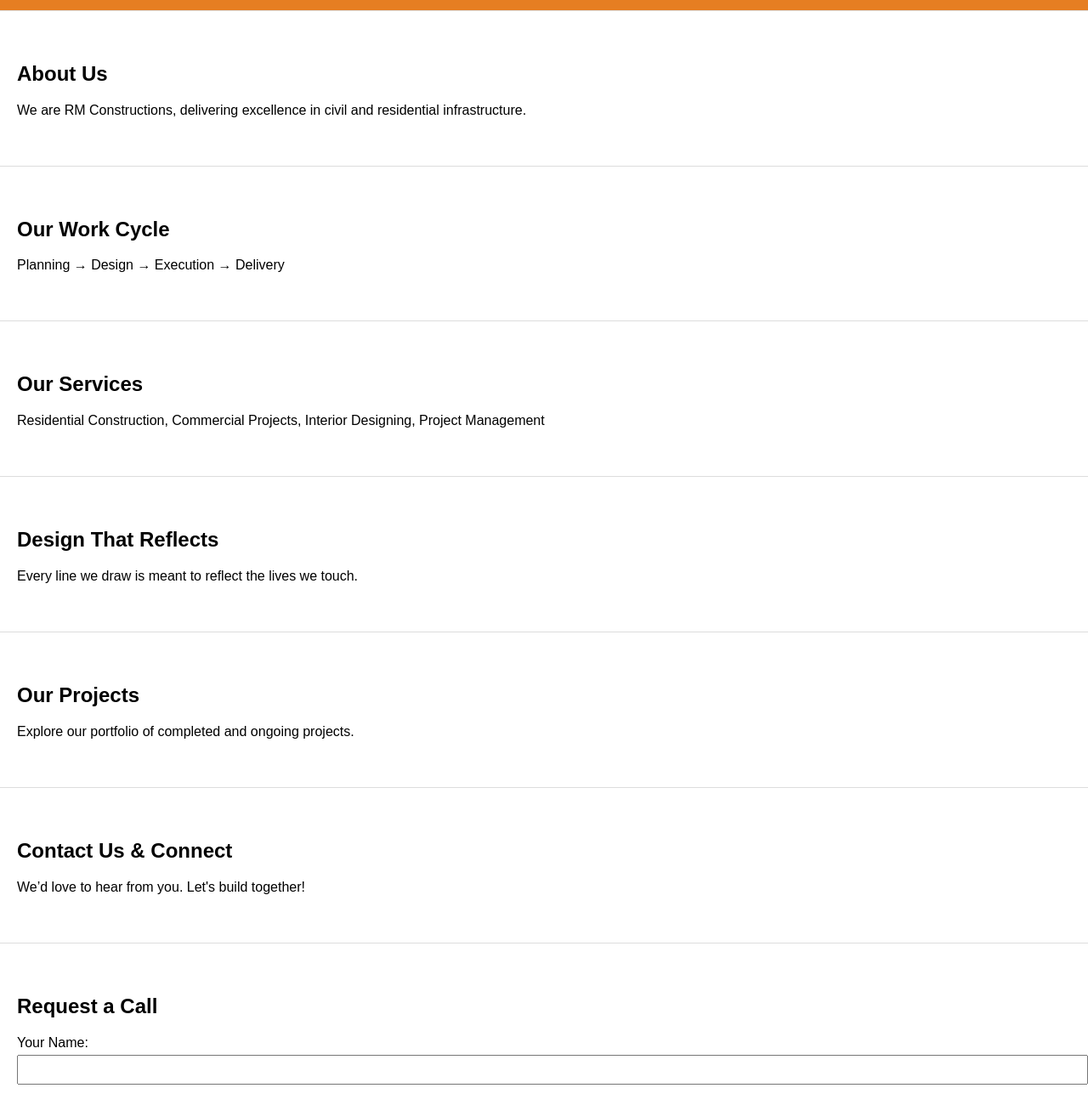
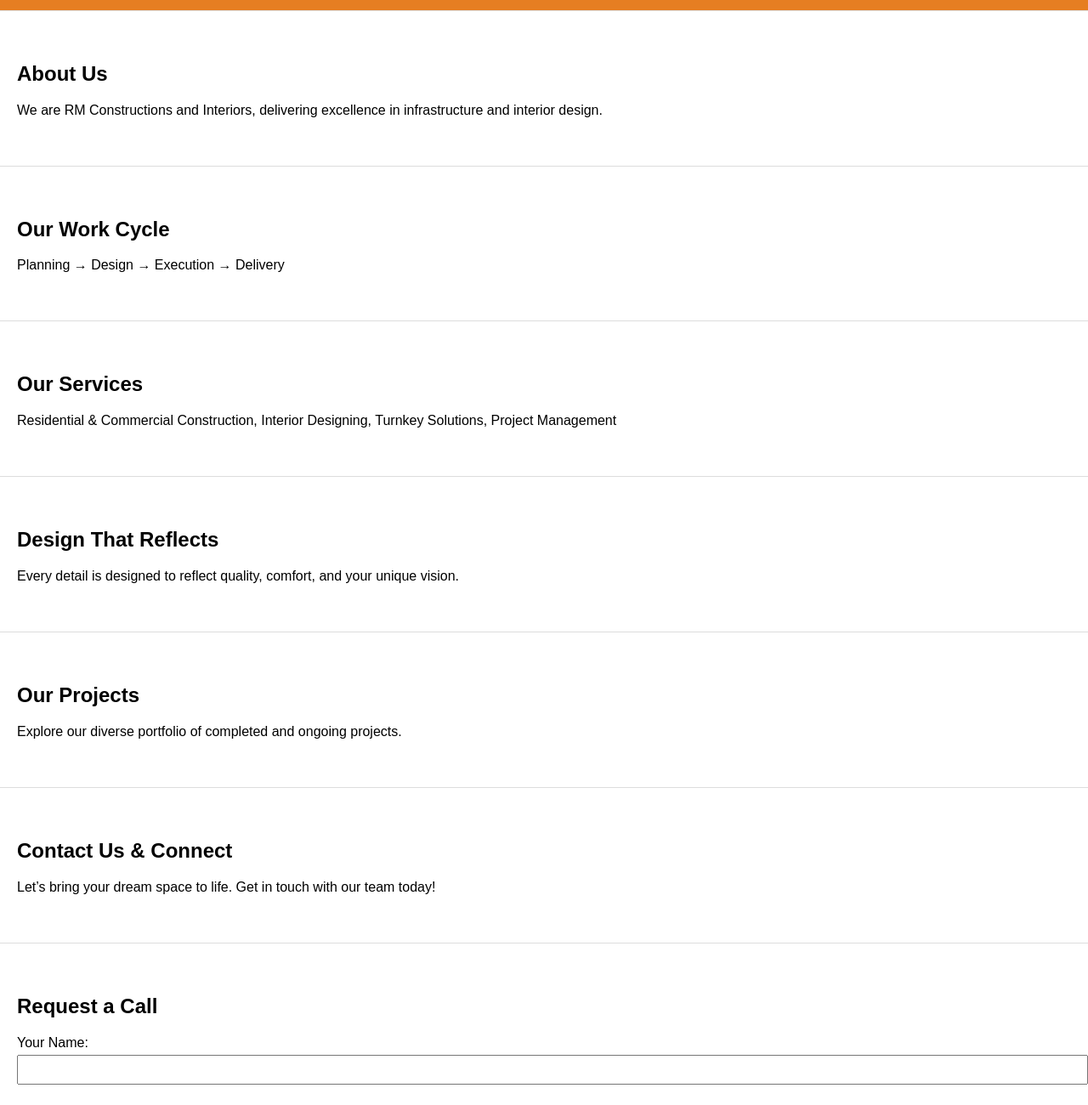
Before and after one commit to Monisha-Narayan/RMConstruction, a plain HTML site: page index.html in a window 1280 px wide. Shown: the part 280-1580 px from the top of the page at 85% size. Drawn offline with nearby package versions, Linux system fonts and the light colour scheme.

Commit message:
Update index.html

```diff
--- a/index.html
+++ b/index.html
@@ -1,17 +1,18 @@
 <!DOCTYPE html>
 <html lang="en">
 <head>
-    <meta charset="UTF-8">
-    <meta name="viewport" content="width=device-width, initial-scale=1.0">
-    <title>RM Constructions</title>
-    <link rel="stylesheet" href="style.css">
+    <meta charset="UTF-8" />
+    <meta name="viewport" content="width=device-width, initial-scale=1.0"/>
+    <title>RM Constructions and Interiors</title>
+    <link rel="stylesheet" href="style.css" />
     <script defer src="https://cdn.jsdelivr.net/npm/emailjs-com@3/dist/email.min.js"></script>
     <script defer src="script.js"></script>
 </head>
 <body>
 
-    <!-- Header Section -->
+    <!-- Header -->
     <header>
+        <div class="company-name">RM Constructions and Interiors</div>
         <div class="left-menu">
             <ul>
                 <li><a href="#about">About Us</a></li>
@@ -39,7 +40,7 @@
     <!-- About Us -->
     <section id="about">
         <h2>About Us</h2>
-        <p>We are RM Constructions, delivering excellence in civil and residential infrastructure.</p>
+        <p>We are RM Constructions and Interiors, delivering excellence in infrastructure and interior design.</p>
     </section>
 
     <!-- Work Cycle -->
@@ -51,25 +52,25 @@
     <!-- Services -->
     <section id="services">
         <h2>Our Services</h2>
-        <p>Residential Construction, Commercial Projects, Interior Designing, Project Management</p>
+        <p>Residential & Commercial Construction, Interior Designing, Turnkey Solutions, Project Management</p>
     </section>
 
     <!-- Design Philosophy -->
     <section>
         <h2>Design That Reflects</h2>
-        <p>Every line we draw is meant to reflect the lives we touch.</p>
+        <p>Every detail is designed to reflect quality, comfort, and your unique vision.</p>
     </section>
 
     <!-- Projects -->
     <section id="projects">
         <h2>Our Projects</h2>
-        <p>Explore our portfolio of completed and ongoing projects.</p>
+        <p>Explore our diverse portfolio of completed and ongoing projects.</p>
     </section>
 
-    <!-- Contact Section -->
+    <!-- Contact -->
     <section id="contacts">
         <h2>Contact Us & Connect</h2>
-        <p>We’d love to hear from you. Let's build together!</p>
+        <p>Let’s bring your dream space to life. Get in touch with our team today!</p>
     </section>
 
     <!-- Request a Call Form -->
@@ -91,7 +92,7 @@
 
     <!-- Footer -->
     <footer>
-        <p>&copy; 2025 RM Constructions. All rights reserved.</p>
+        <p>&copy; 2025 RM Constructions and Interiors. All rights reserved.</p>
     </footer>
 
 </body>
```
